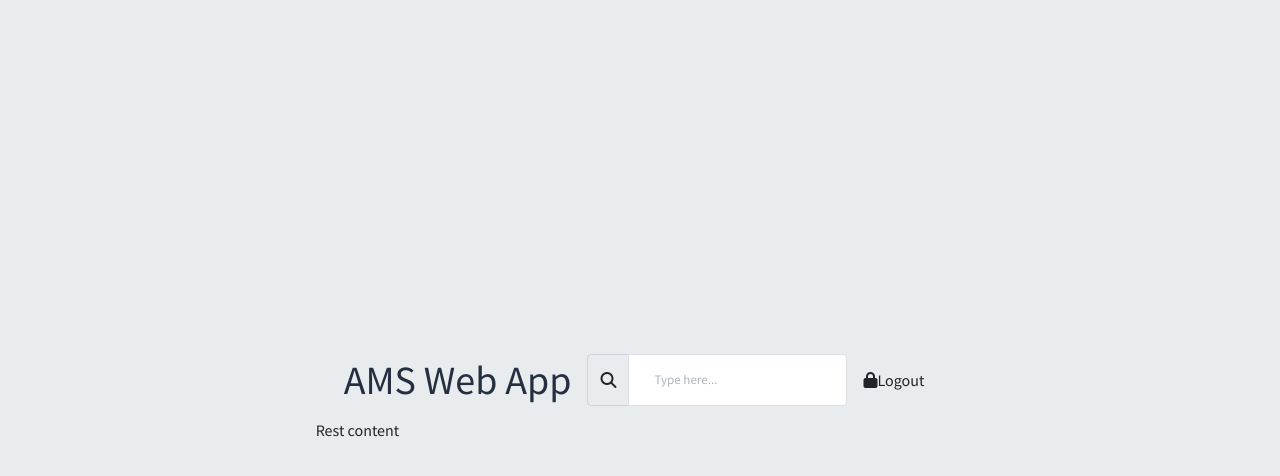
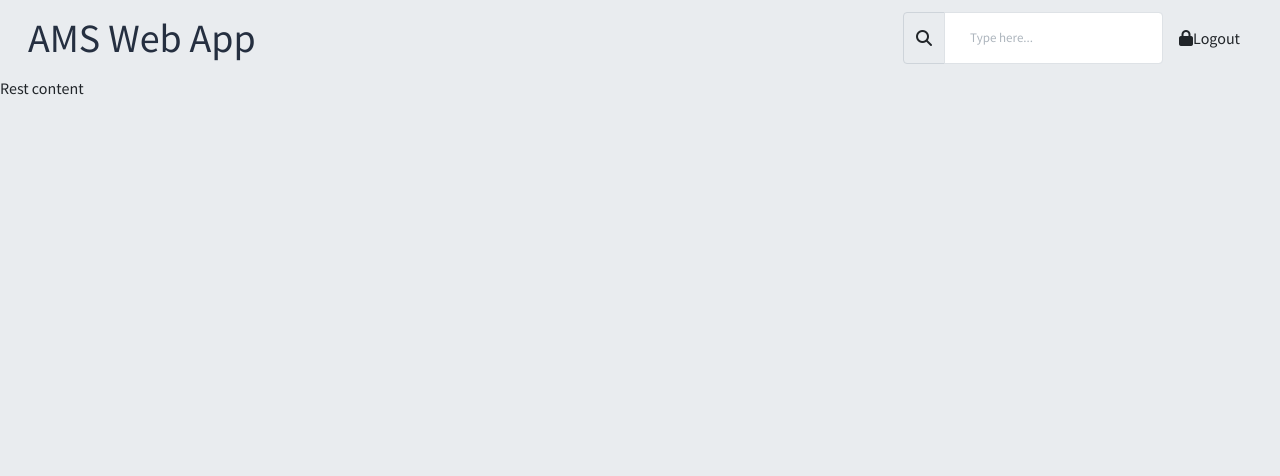
Before and after one commit to codepraycode/ams_app, a React app: page / in a window 1280 px wide. Shown: the top 476 px of the page. Built offline with nearby package versions, Linux system fonts and the light colour scheme; the HTML template or start-up script is replaced by a standard one.

Commit message:
Done with Auth UI

```diff
--- a/src/pages/SignIn.jsx
+++ b/src/pages/SignIn.jsx
@@ -1,7 +1,7 @@
 import React, { useEffect } from 'react'
 import { Link, useNavigate } from 'react-router-dom';
 import { homeUrl, signUpUrl } from '../constants/app_urls';
-import { curve2 } from '../constants/assets';
+
 import { associationSignInFormConfig } from '../constants/form_configs';
 
 
@@ -12,6 +12,18 @@ import Button from '../widgets/Button.jsx';
 import ToggleSwitch from '../widgets/ToggleSwitch.jsx';
 
 const SignUp = () => {
+
+  const navigate = useNavigate();
+
+  useEffect(()=>{
+    const root = document.getElementById("root");
+
+    root.classList.add("center");
+
+    return ()=>{
+      root.classList.remove("center");
+    }
+  })
 
   return (
     <>
--- a/src/scss/app.scss
+++ b/src/scss/app.scss
@@ -16,7 +16,7 @@ body{
     font-family: 'Source Sans Pro', sans-serif;
 }
 
-#root{
+#root.center{
     height: 100vh;
     display: flex;
     align-items: center;
```
